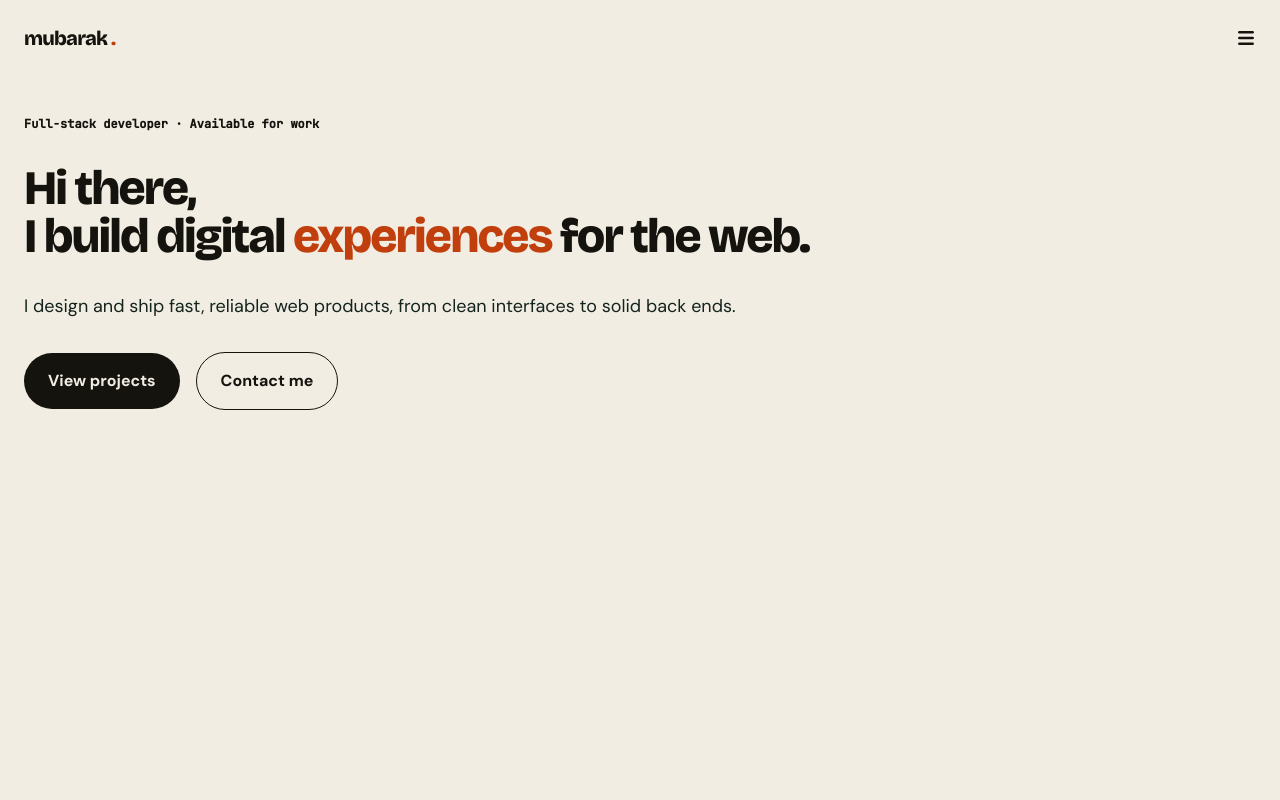
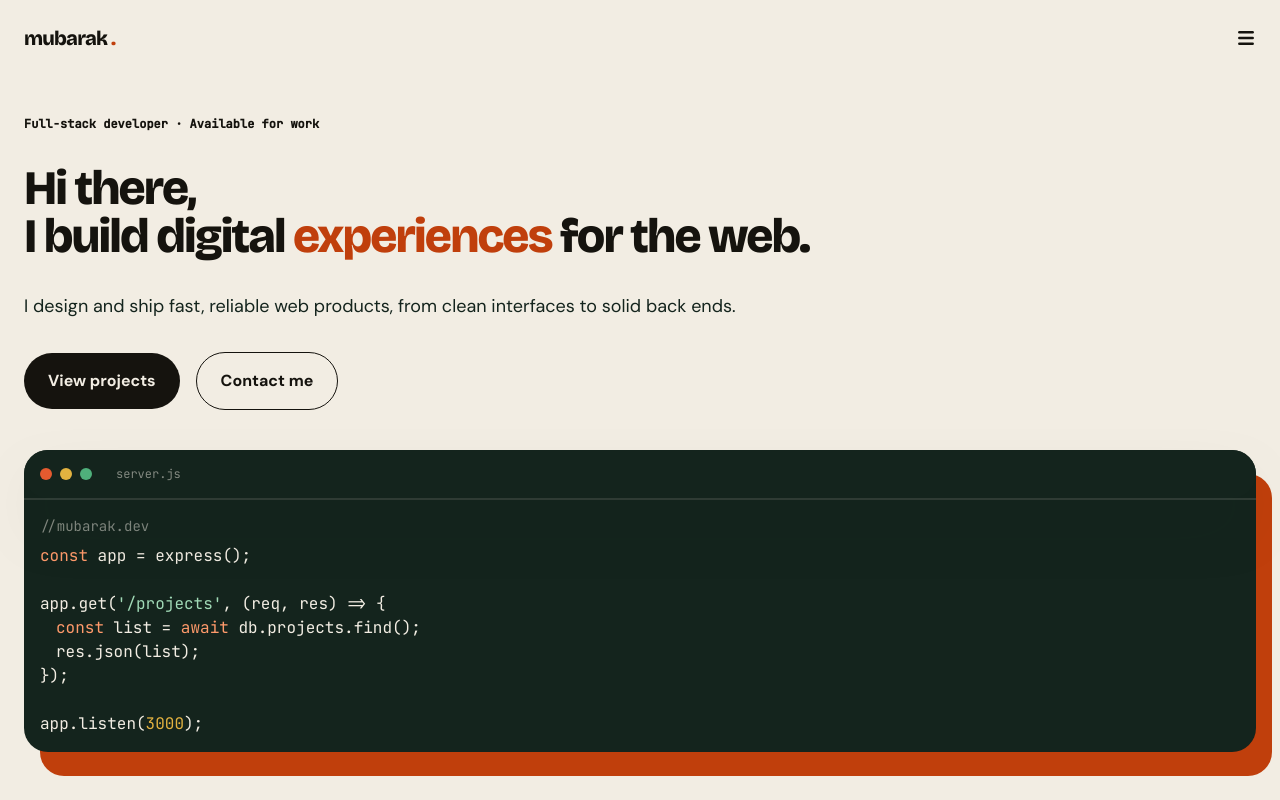
Before and after one commit to MubarakAfolabi/my-portfolio, a Next.js app: page / in a window 1280 px wide. Built offline with nearby package versions, Linux system fonts and the light colour scheme.

Commit message:
Add CodeWrap component to Home

```diff
--- a/app/globals.css
+++ b/app/globals.css
@@ -27,6 +27,15 @@
   --ring: hsl(17 88% 40%);
 
   --radius: 1.5rem;
+
+  --code-comment: hsl(40 38% 92% / 0.5);
+  --code-number: hsl(42 74% 57%);
+  --code-border: hsl(40 38% 92% / 0.13);
+  --code-shadow: hsl(152 27% 11% / 0.5);
+
+  --dot-red: hsl(14 77% 54%);
+  --dot-yellow: hsl(42 74% 57%);
+  --dot-green: hsl(147 38% 50%);
 }
 
 @theme inline {
@@ -55,6 +64,13 @@
   --color-input: var(--input);
   --color-ring: var(--ring);
 
+  --color-code-comment: var(--code-comment);
+  --color-code-number: var(--code-number);
+  --color-code-border: var(--code-border);
+  --color-dot-red: var(--dot-red);
+  --color-dot-yellow: var(--dot-yellow);
+  --color-dot-green: var(--dot-green);
+
   --radius-lg: var(--radius);
   --radius-md: calc(var(--radius) - 8px);
   --radius-sm: calc(var(--radius) - 12px);
--- a/app/page.tsx
+++ b/app/page.tsx
@@ -1,9 +1,11 @@
+import CodeWrap from "@/component/home/CodeWrap";
 import Hero from "@/component/home/Hero";
 
 export default function Home() {
   return (
-    <main className=" px-6 mt-10">
+    <main className="flex flex-col gap-10 px-6 mt-10">
       <Hero />
+      <CodeWrap />
     </main>
   );
 }
--- /dev/null
+++ b/component/home/CodeWrap.tsx
@@ -0,0 +1,40 @@
+export default function CodeWrap() {
+  return (
+    <section className="relative bg-secondary font-mono text-background rounded-lg">
+      <div className="absolute top-6 -right-4 -bottom-6 left-4 -z-10 rounded-3xl bg-primary"></div>
+
+      <div className="flex items-center gap-6 p-4 relative overflow-hidden rounded-3xl bg-secondary text-secondary-foreground shadow-[0_30px_60px_-20px_var(--code-shadow)]">
+        <div className="flex items-center gap-2">
+          <div className="bg-dot-red h-3 w-3 rounded-full"></div>
+          <div className="bg-dot-yellow h-3 w-3 rounded-full"></div>
+          <div className="bg-dot-green h-3 w-3 rounded-full"></div>
+        </div>
+        <div className="text-code-comment text-xs">server.js</div>
+      </div>
+
+      <hr className="border border-code-border" />
+      <div className="flex flex-col gap-2 p-4">
+        <p className="text-code-comment text-sm">{"//"}mubarak.dev</p>
+        <p>
+          <span className="text-accent">const</span> app = express();
+        </p>
+        <div className="mt-4">
+          <p>
+            app.get(<span className="text-mint">'/projects'</span>, (req, res)
+            =&gt; {"{"}
+          </p>
+          <p className="ml-4">
+            <span className="text-accent">const</span> list ={" "}
+            <span className="text-accent">await </span>
+            db.projects.find();
+          </p>
+          <p className="ml-4">res.json(list);</p>
+          <p>{"}"});</p>
+        </div>
+        <p className="mt-4">
+          app.listen(<span className="text-code-number">3000</span>);
+        </p>
+      </div>
+    </section>
+  );
+}
```
